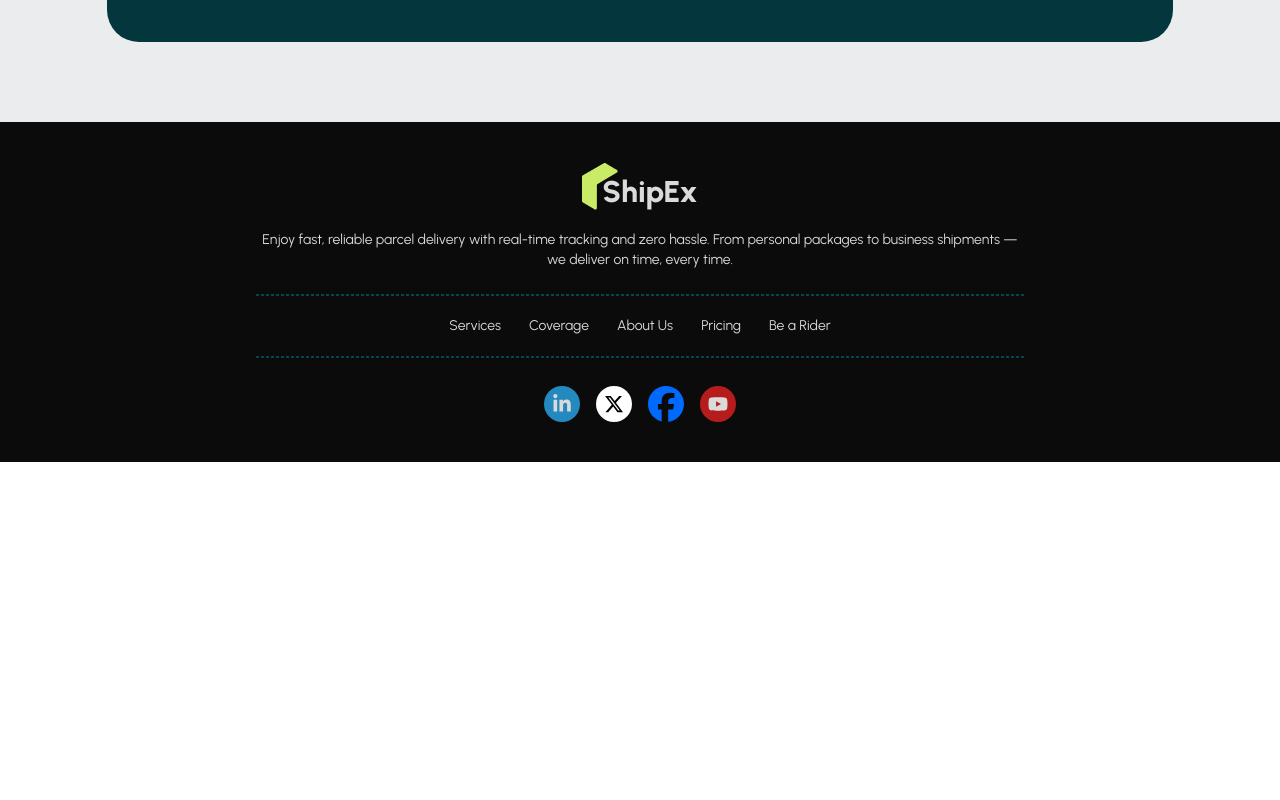
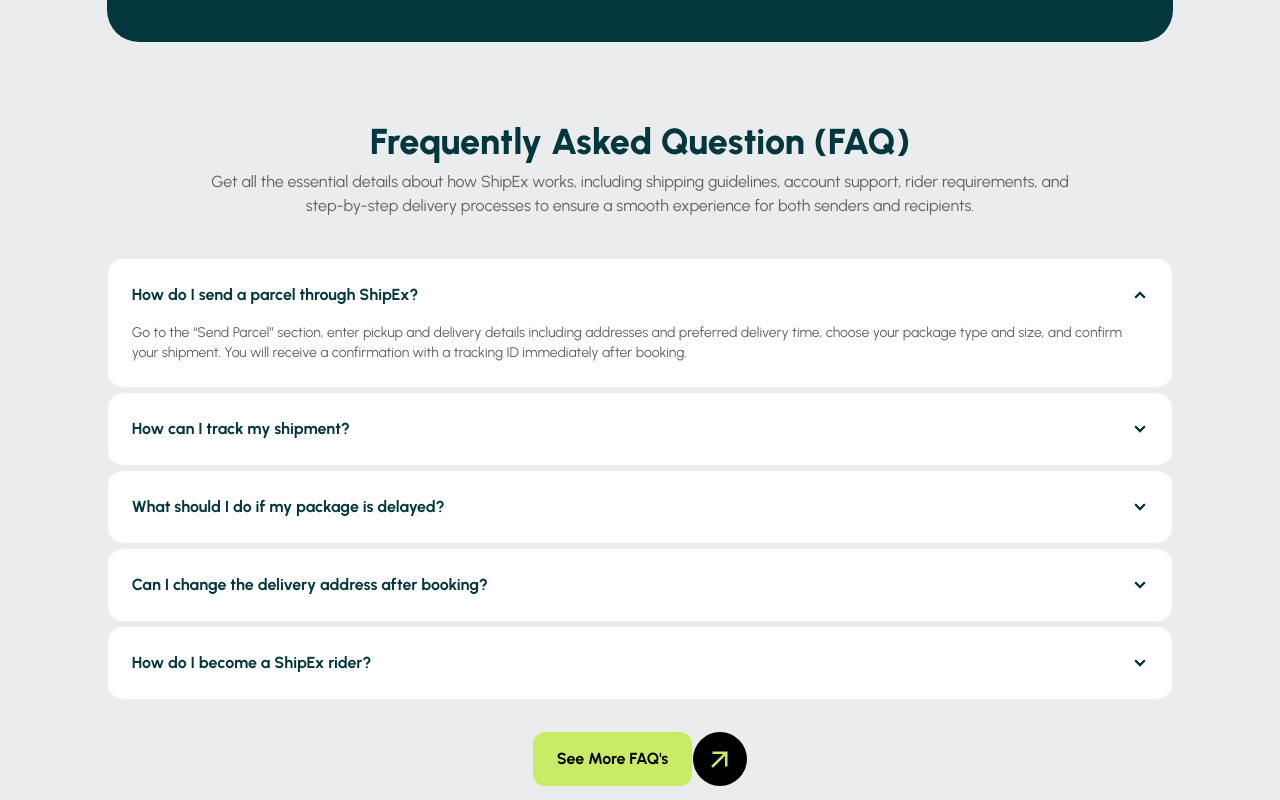
Before and after one commit to Riad-Zz/ShipEx, a React (Vite) app: page / in a window 1280 px wide. Shown: the part 3880-4680 px from the top of the page. Before the commit the page ends 4342 px from the top, so only its background shows below. Built offline with nearby package versions, Linux system fonts and the light colour scheme.

Commit message:
FAQ Section Added by using accordion

```diff
--- /dev/null
+++ b/src/Pages/Home/Faq/Faq.jsx
@@ -0,0 +1,62 @@
+import React from 'react';
+import { MdArrowOutward } from "react-icons/md";
+
+const Faq = () => {
+    return (
+        <div className='max-w-11/12 md:max-w-10/12 mx-auto mb-20'>
+
+            <p className='text-secondary font-extrabold text-center text-4xl'>Frequently Asked Question (FAQ)</p>
+            <p className='text-center max-w-4xl mx-auto mt-2 mb-10 text-[#606060]'>
+                Get all the essential details about how ShipEx works, including shipping guidelines, account support, rider requirements, and step-by-step delivery processes to ensure a smooth experience for both senders and recipients.
+            </p>
+
+            <div className="collapse mb-1 p-2 collapse-arrow bg-white rounded-2xl border border-base-300">
+                <input type="radio" name="my-accordion-2" defaultChecked />
+                <div className="collapse-title font-bold text-[#03373D]">How do I send a parcel through ShipEx?</div>
+                <div className="collapse-content text-sm">
+                    Go to the “Send Parcel” section, enter pickup and delivery details including addresses and preferred delivery time, choose your package type and size, and confirm your shipment. You will receive a confirmation with a tracking ID immediately after booking.
+                </div>
+            </div>
+
+            <div className="collapse mb-1 p-2 collapse-arrow bg-white rounded-2xl border border-base-300">
+                <input type="radio" name="my-accordion-2" />
+                <div className="collapse-title font-bold text-[#03373D]">How can I track my shipment?</div>
+                <div className="collapse-content text-sm">
+                    Enter your tracking ID in the “Track Package” section to view real-time updates on your delivery status, including pickup, in-transit, and estimated delivery time. You can also receive notifications via email or SMS for added convenience.
+                </div>
+            </div>
+
+            <div className="collapse mb-1 p-2 collapse-arrow bg-white rounded-2xl border border-base-300">
+                <input type="radio" name="my-accordion-2" />
+                <div className="collapse-title font-bold text-[#03373D]">What should I do if my package is delayed?</div>
+                <div className="collapse-content text-sm">
+                    Check the tracking page for any updates on your parcel. If the delay continues beyond the estimated time, you can contact ShipEx Support directly via chat, email, or phone for further assistance and they will help resolve the issue as quickly as possible.
+                </div>
+            </div>
+
+            <div className="collapse mb-1 p-2 collapse-arrow bg-white rounded-2xl border border-base-300">
+                <input type="radio" name="my-accordion-2" />
+                <div className="collapse-title font-bold text-[#03373D]">Can I change the delivery address after booking?</div>
+                <div className="collapse-content text-sm text-[#606060]">
+                    Yes, you can request an address change by contacting ShipEx Support before the rider picks up the parcel. Make sure to provide the new address and confirm with the support team to ensure the delivery is rerouted without any delays.
+                </div>
+            </div>
+
+            <div className="collapse mb-1 p-2 collapse-arrow bg-white rounded-2xl border border-base-300">
+                <input type="radio" name="my-accordion-2" />
+                <div className="collapse-title font-bold text-[#03373D]">How do I become a ShipEx rider?</div>
+                <div className="collapse-content text-sm">
+                    Go to the “Become a Rider” page, submit your personal and vehicle information, complete the verification steps, and undergo a brief onboarding session. Once approved, you can start accepting deliveries and earning through the ShipEx rider platform.
+                </div>
+            </div>
+
+            <div className="flex gap-px justify-center my-8">
+                <button className="btn-base py-2.5 sm:py-3 px-5 sm:px-6 bg-primary text-black! border-none">See More FAQ's</button>
+                <button className="bg-black rounded-full p-2 sm:p-3"><MdArrowOutward className="text-2xl sm:text-3xl text-primary font-bold" /></button>
+            </div>
+
+        </div>
+    );
+};
+
+export default Faq;
--- a/src/Pages/Home/Home/Home.jsx
+++ b/src/Pages/Home/Home/Home.jsx
@@ -5,6 +5,7 @@
 import Companies from '../Companies/Companies';
 import MoreUs from '../MoreUs/MoreUs';
 import Customer from '../Customer/Customer';
+import Faq from '../Faq/Faq';
 
 const Home = () => {
     return (
@@ -15,6 +16,7 @@
             <Companies></Companies>
             <MoreUs></MoreUs>
             <Customer></Customer>
+            <Faq></Faq>
         </div>
     );
 };
--- a/src/Pages/Home/MoreUs/MoreUs.jsx
+++ b/src/Pages/Home/MoreUs/MoreUs.jsx
@@ -1,6 +1,6 @@
 import React from 'react';
 import image1 from '../../../assets/Others/live-tracking.png'
-import image2 from '../../../assets/Others/DeliveryMan1.png'
+import image2 from '../../../assets/Others/callCenter.png'
 import image3 from '../../../assets/Others/safe-delivery.png'
 
 const MoreUs = () => {
@@ -17,7 +17,7 @@
             description: "Stay updated in real-time with our live parcel tracking feature.From pick-up to delivery, monitor your shipment's journey and get instant status updates for complete peace of mind."
         },
         {
-            icon: image3,
+            icon: image2,
             title: '24/7 Call Center Support',
             description: "Our dedicated support team is available around the clock to assist you with any questions, updates, or delivery concerns—anytime you need us."
         }
@@ -34,7 +34,7 @@
 
                     {/* LEFT IMAGE */}
                     <div>
-                        <img src={item.icon} alt="" />
+                        <img src={item.icon} className='h-50 w-50' alt="" />
                     </div>
 
                     {/* VERTICAL DASHED LINE */}
```
Also changed, not shown: src/assets/Others/callCenter.png (added).
